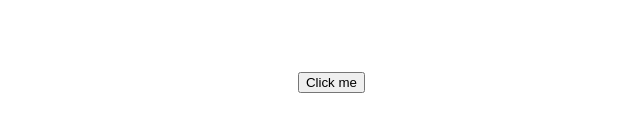
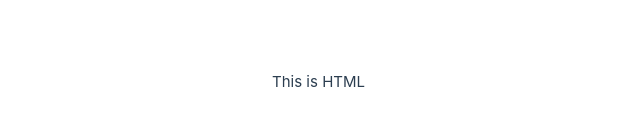
Before and after one commit to jukemori/vue-built-in-directives, a Vue app: page / in a window 1280 px wide. Shown: the part 318-450 px from the top of the page, without its empty margins (275-915 px from the left). Built offline with nearby package versions, Linux system fonts and the light colour scheme.

Commit message:
add vhtml

```diff
--- a/src/App.vue
+++ b/src/App.vue
@@ -5,7 +5,8 @@
     <!-- <Vif /> -->
     <!-- <Vfor /> -->
     <!-- <Vshow /> -->
-    <Von />
+    <!-- <Von /> -->
+     <Vhtml />
   </div>
 </template>
 
@@ -16,6 +17,7 @@ import Vif from "./components/Vif.vue";
 import Vfor from "./components/Vfor.vue";
 import Vshow from "./components/Vshow.vue";
 import Von from "./components/Von.vue";
+import Vhtml from "./components/Vhtml.vue";
 
 export default {
   components: {
@@ -24,7 +26,8 @@ export default {
     Vif,
     Vfor,
     Vshow,
-    Von
+    Von,
+    Vhtml,
   },
 }
 </script>
--- /dev/null
+++ b/src/components/Vhtml.vue
@@ -0,0 +1,13 @@
+<template>
+  <div v-html="htmlContent"></div>
+</template>
+
+<script>
+export default {
+  data() {
+    return {
+      htmlContent: '<p>This is <strong>HTML</strong></p>'
+    }
+  }
+}
+</script>
```
